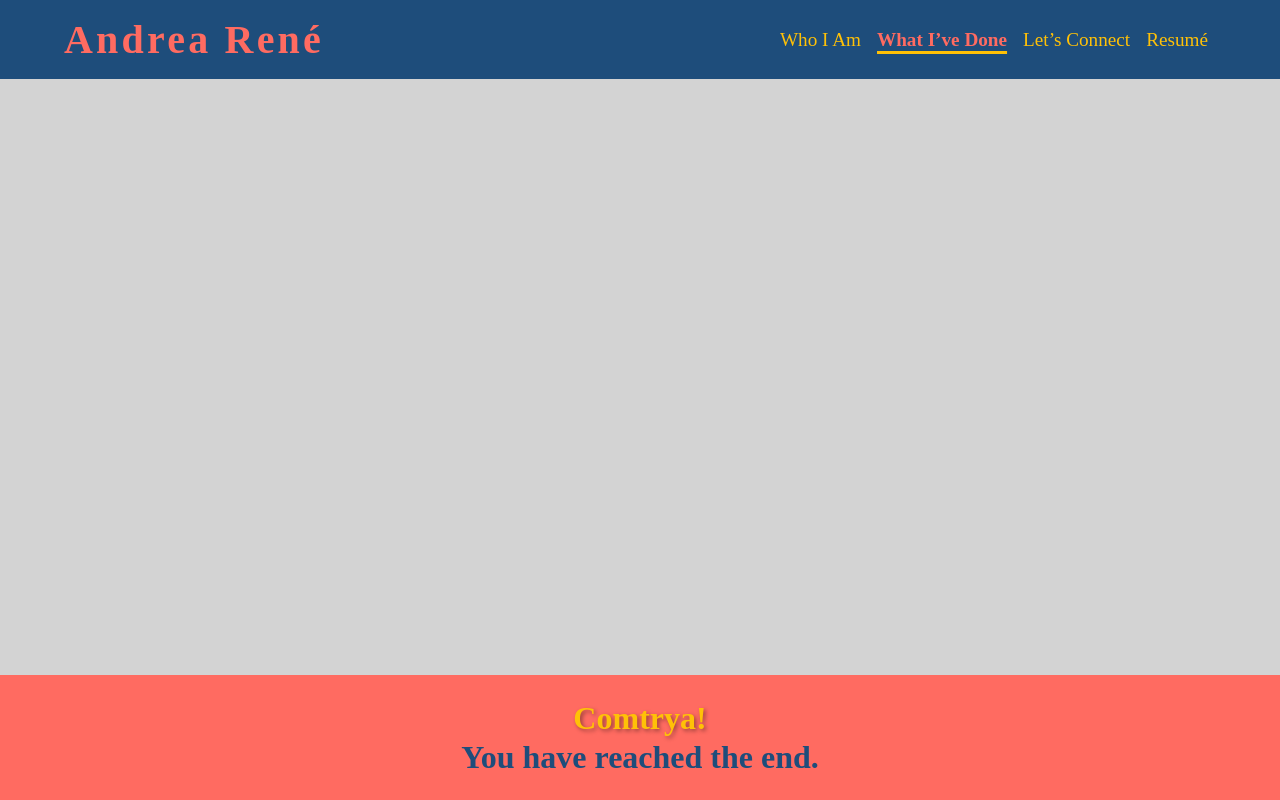
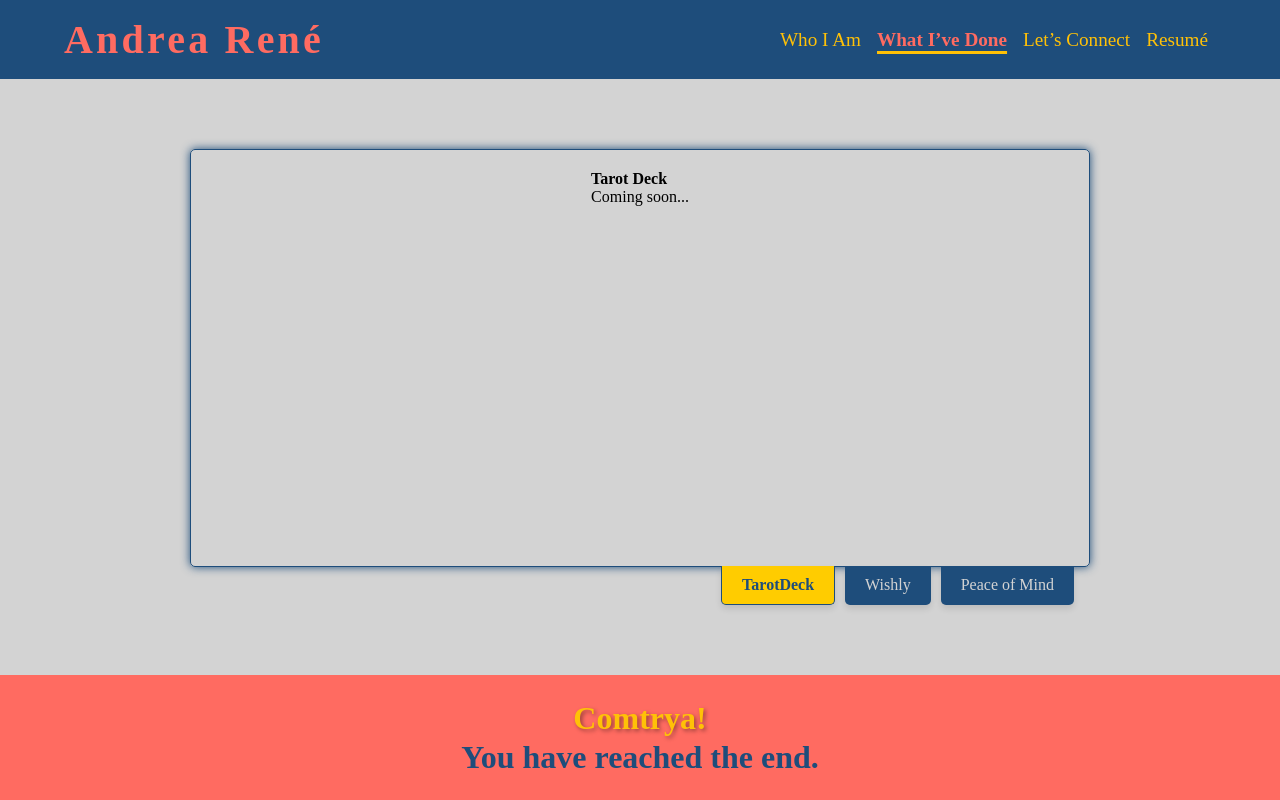
Before and after one commit to AndreaRene/AndreaRenePortfolio, a React (Vite) app: page /portfolio in a window 1280 px wide. Built offline with nearby package versions, Linux system fonts and the light colour scheme; a web font is replaced by a local one.

Commit message:
skeleton setup for comic carousel in portfolio

```diff
--- a/src/App.jsx
+++ b/src/App.jsx
@@ -3,6 +3,7 @@ import { BrowserRouter as Router, Routes, Route } from 'react-router-dom';
 import Header from './components/Navbar/Header';
 import Footer from './components/Footer/Footer';
 import Profile from './pages/Profile/Profile';
+import Portfolio from './pages/Portfolio/Portfolio';
 
 function App() {
   return (
@@ -11,6 +12,7 @@ function App() {
       <main className="main-content">
         <Routes>
           <Route path="/" element={<Profile />} />
+          <Route path="/portfolio" element={<Portfolio />} />
         </Routes>
       </main>
       <Footer />
--- a/src/components/ComicBook/PeaceofMind.jsx
+++ b/src/components/ComicBook/PeaceofMind.jsx
@@ -0,0 +1,10 @@
+const PeaceofMind = () => {
+  return (
+    <div className="peace-of-mind">
+      <h2>Peace of Mind</h2>
+      <p>Coming soon...</p>
+    </div>
+  );
+};
+
+export default PeaceofMind;
--- a/src/components/ComicBook/TarotDeck.jsx
+++ b/src/components/ComicBook/TarotDeck.jsx
@@ -0,0 +1,10 @@
+const TarotDeck = () => {
+  return (
+    <div className="tarot-deck">
+      <h2>Tarot Deck</h2>
+      <p>Coming soon...</p>
+    </div>
+  );
+};
+
+export default TarotDeck;
--- a/src/components/ComicBook/Wishly.jsx
+++ b/src/components/ComicBook/Wishly.jsx
@@ -0,0 +1,10 @@
+const Wishly = () => {
+  return (
+    <div className="tarot-deck">
+      <h2>Wishly</h2>
+      <p>Coming soon...</p>
+    </div>
+  );
+};
+
+export default Wishly;
--- a/src/pages/Portfolio/Portfolio.jsx
+++ b/src/pages/Portfolio/Portfolio.jsx
@@ -0,0 +1,67 @@
+import React, { useState, Suspense } from 'react';
+import './Portfolio.scss';
+
+const TarotDeck = React.lazy(
+  () => import('../../components/ComicBook/TarotDeck')
+);
+const Wishly = React.lazy(() => import('../../components/ComicBook/Wishly'));
+const PeaceofMind = React.lazy(
+  () => import('../../components/ComicBook/PeaceofMind')
+);
+
+function Portfolio() {
+  const [activeTab, setActiveTab] = useState('TarotDeck');
+
+  const renderProject = () => {
+    switch (activeTab) {
+      case 'TarotDeck':
+        return (
+          <Suspense fallback={<div>Loading TarotDeck...</div>}>
+            <TarotDeck />
+          </Suspense>
+        );
+      case 'Project2':
+        return (
+          <Suspense fallback={<div>Loading Wishly...</div>}>
+            <Wishly />
+          </Suspense>
+        );
+      case 'Project3':
+        return (
+          <Suspense fallback={<div>Loading Peace of Mind...</div>}>
+            <PeaceofMind />
+          </Suspense>
+        );
+      default:
+        return <div>Select a project to view</div>;
+    }
+  };
+
+  return (
+    <section className="portfolio">
+      <div className="comic-wrapper">{renderProject()}</div>
+      <div className="tabs">
+        <button
+          className={activeTab === 'TarotDeck' ? 'active' : ''}
+          onClick={() => setActiveTab('TarotDeck')}
+        >
+          TarotDeck
+        </button>
+        <button
+          className={activeTab === 'Wishly' ? 'active' : ''}
+          onClick={() => setActiveTab('Project2')}
+        >
+          Wishly
+        </button>
+        <button
+          className={activeTab === 'Peace of Mind' ? 'active' : ''}
+          onClick={() => setActiveTab('Project3')}
+        >
+          Peace of Mind
+        </button>
+      </div>
+    </section>
+  );
+}
+
+export default Portfolio;
--- a/src/pages/Portfolio/Portfolio.scss
+++ b/src/pages/Portfolio/Portfolio.scss
@@ -0,0 +1,60 @@
+@import '../../styles/variables.scss';
+
+.portfolio {
+  display: flex;
+  flex-direction: column;
+  justify-content: center;
+  align-items: center;
+  height: 100%;
+}
+
+.comic-wrapper {
+  display: flex;
+  flex-direction: column;
+  align-items: center;
+  justify-content: space-between;
+  height: 70%;
+  width: 80%;
+  max-width: 900px;
+  margin: 0 auto;
+  border: 1px solid $main-blue;
+  border-radius: 5px;
+  padding: 20px;
+  box-shadow: 0 0 10px 0px $main-blue;
+}
+
+.tabs {
+  margin-top: -1px;
+  display: flex;
+  justify-content: right;
+  width: 80%;
+  max-width: 900px;
+  padding-right: 1rem;
+  gap: 10px;
+}
+
+.tabs button {
+  padding: 10px 20px;
+  background-color: $main-blue;
+  color: $grey;
+  border: none;
+  cursor: pointer;
+  border-radius: 0 0 5px 5px;
+  box-shadow: 0 4px 6px rgba(0, 0, 0, 0.1);
+  transition: all 0.3s ease;
+  text-decoration: none;
+}
+
+.tabs button.active {
+  background-color: #ffcc00;
+  color: $main-blue;
+  border: 1px solid $main-blue;
+  border-top: none;
+}
+
+.tabs button:hover {
+  background-color: $dark-grey;
+  text-decoration: underline;
+  text-decoration-color: $bright-attention;
+  text-decoration-thickness: 3px;
+}
--- a/src/styles/_variables.scss
+++ b/src/styles/_variables.scss
@@ -1,5 +1,6 @@
 $main-blue: #1e4d7b;
 $grey: #d3d3d3;
+$dark-grey: #666666;
 $pink: #ff6b61;
 $green: #679267;
 $bright-attention: #ffc107;
```
Also changed, not shown: src/components/Carousel/Carousel.jsx (added, +41 -0 lines), src/components/Carousel/Carousel.scss (added, +55 -0 lines).
